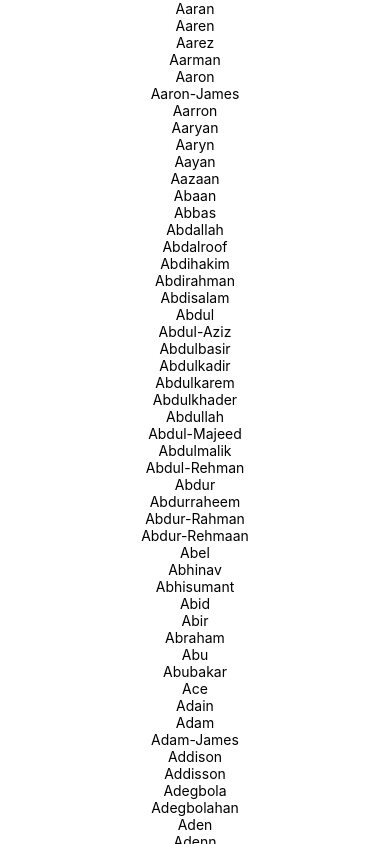
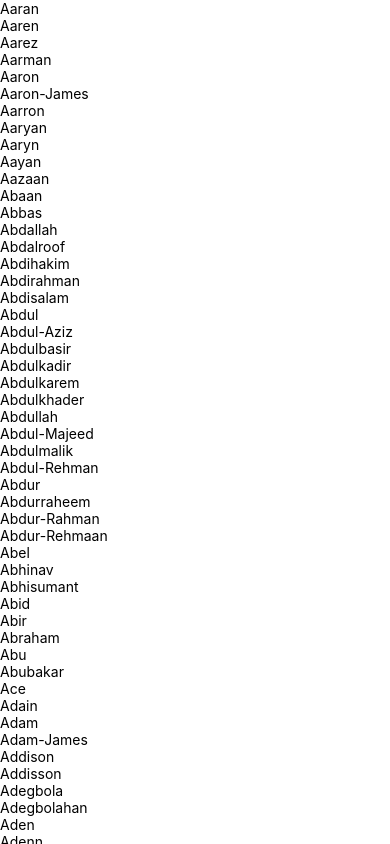
Before and after one commit to boeykokchin/PCMOB3Demo0, a React Native app: screen / in a window 390 px wide. Built offline with nearby package versions, Linux system fonts and the light colour scheme.

Commit message:
based - task 3 FlatList OK

```diff
--- a/App.js
+++ b/App.js
@@ -1,6 +1,14 @@
 import { StatusBar } from 'expo-status-bar';
 import React from 'react';
-import { StyleSheet, Text, View, ScrollView } from 'react-native';
+import {
+  SafeAreaView,
+  StyleSheet,
+  Text,
+  View,
+  ScrollView,
+  FlatList,
+  NativeModules,
+} from 'react-native';
 
 const names = [
   'Aaran',
@@ -2743,21 +2751,38 @@ const names = [
   'Zuriel',
 ];
 
+const namesAsObjects = names.map((item) => {
+  return {
+    name: item,
+  };
+});
+
+const Item = ({ name }) => (
+  <View style={styles.item}>
+    <Text style={styles.item}>{name}</Text>
+  </View>
+);
+
 export default function App() {
-  return (
-    <ScrollView contentContainerStyle={styles.contentContainer}>
-      {names.map((name) => (
-        <Text>{name}</Text>
-      ))}
-    </ScrollView>
-  );
+  function renderName({ item }) {
+    return <Text>{item.name}</Text>;
+  }
+
+  return <FlatList data={namesAsObjects} renderItem={renderName} />;
 }
 
 const styles = StyleSheet.create({
-  contentContainer: {
-    // flex: 1,
-    backgroundColor: '#fff',
-    alignItems: 'center',
-    justifyContent: 'center',
+  container: {
+    flex: 1,
+    marginTop: StatusBar.currentHeight || 0,
+  },
+  item: {
+    backgroundColor: '#f9c2ff',
+    padding: 20,
+    marginVertical: 8,
+    marginHorizontal: 16,
+  },
+  title: {
+    fontSize: 32,
   },
 });
```
